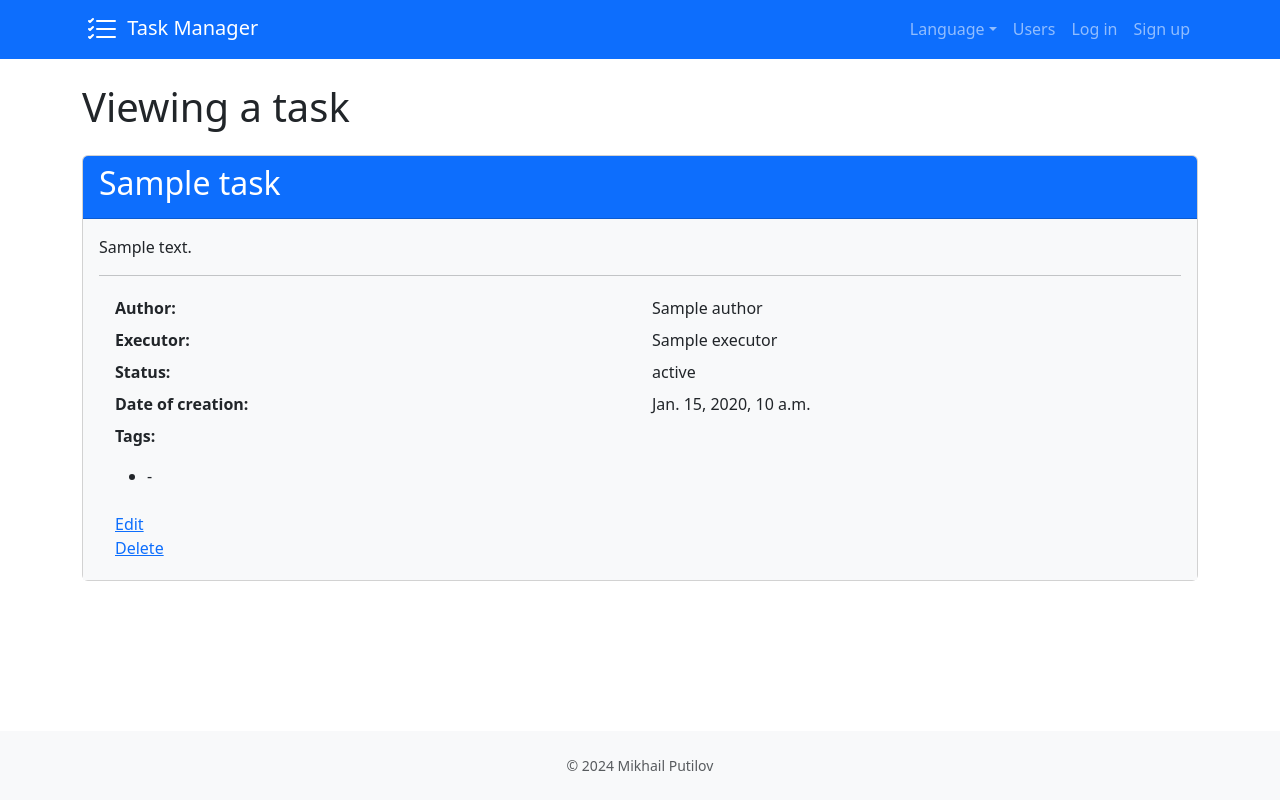
After one commit to putilovms/task-manager, a Django app: template task_manager/tasks/templates/tasks/task.html in a window 1280 px wide. The commit adds this page. Run offline with Django 5.2, Linux system fonts and the light colour scheme; the template is opened without the code that fills it: most values are stand-ins (such as "Sample title", 1, 10 or a date in 2020); some libraries are stand-ins or nearby versions.

Commit message:
added task view

```diff
--- /dev/null
+++ b/task_manager/tasks/templates/tasks/task.html
@@ -0,0 +1,54 @@
+{% extends "base.html" %}
+
+{% load i18n %}
+
+{% block title %}{% trans "Viewing a task" %}{% endblock %}
+
+{% block content %}
+
+<h1 class="my-4">{% trans "Viewing a task" %}</h1>
+
+<div class="card">
+    <div class="card-header bg-primary text-white">
+        <h2>{{ task.name }}</h2>
+    </div>
+    <div class="card-body bg-light">
+        <p>{{ task.description }}</p>
+        <hr>
+        <div class="container">
+            <div class="row p-1">
+                <div class="col fw-bold">{% trans "Author" %}:</div>
+                <div class="col">{{ task.author.get_full_name }}</div>
+            </div>
+            <div class="row p-1">
+                <div class="col fw-bold">{% trans "Executor" %}:</div>
+                <div class="col">{{ task.executor.get_full_name }}</div>
+            </div>
+            <div class="row p-1">
+                <div class="col fw-bold">{% trans "Status" %}:</div>
+                <div class="col">{{ task.status }}</div>
+            </div>
+            <div class="row p-1">
+                <div class="col fw-bold">{% trans "Date of creation" %}:</div>
+                <div class="col">{{ task.created_at }}</div>
+            </div>
+            <div class="row p-1">
+                <div class="col">
+                    <p class="fw-bold">{% trans "Tags" %}:</p>
+                    <ul>
+                        <li>-</li>
+                    </ul>
+                </div>
+            </div>
+            <div class="row p-1">
+                <div class="col">
+                    <a href="{% url 'task_update' task.id %}">{% trans "Edit" %}</a>
+                    <br>
+                    <a href="{% url 'task_delete' task.id %}">{% trans "Delete" %}</a>
+                </div>
+            </div>
+        </div>
+    </div>
+</div>
+
+{% endblock %}
--- a/task_manager/users/templates/users/users_list.html
+++ b/task_manager/users/templates/users/users_list.html
@@ -24,7 +24,7 @@
             <tr class="align-middle">
                 <th scope="row">{{ user.id }}</th>
                 <td>{{ user.username }}</td>
-                <td>{{ user.first_name }} {{ user.last_name }}</td>
+                <td>{{ user.get_full_name }}</td>
                 <td>{{ user.date_joined }}</td>
                 <td>
                     <a href="{% url 'update' user.id %}">{% trans "Edit" %}</a>
```
Also changed, not shown: task_manager/tasks/templates/tasks/tasks_list.html (+5 -3 lines), task_manager/tasks/views.py (+7 -4 lines), locale/ru_RU/LC_MESSAGES/django.po, 1 other file.
